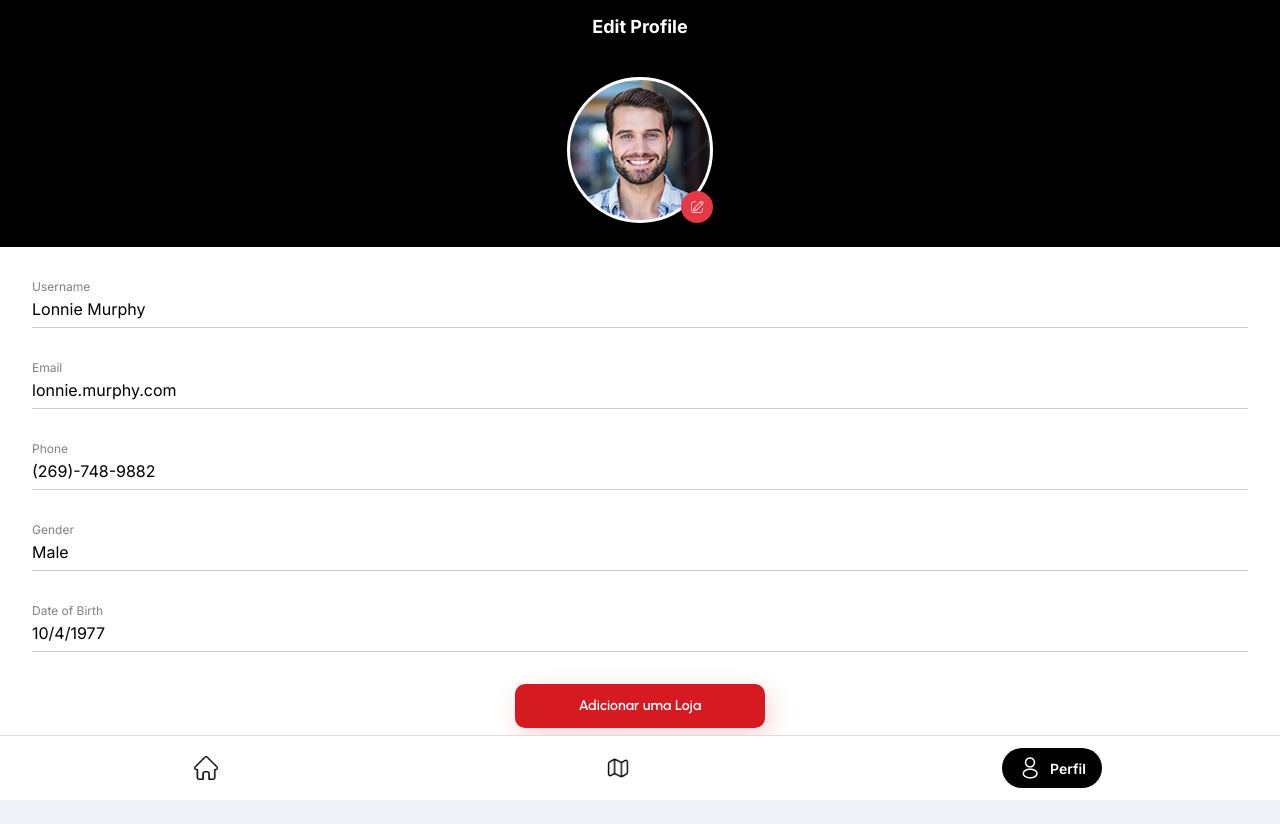
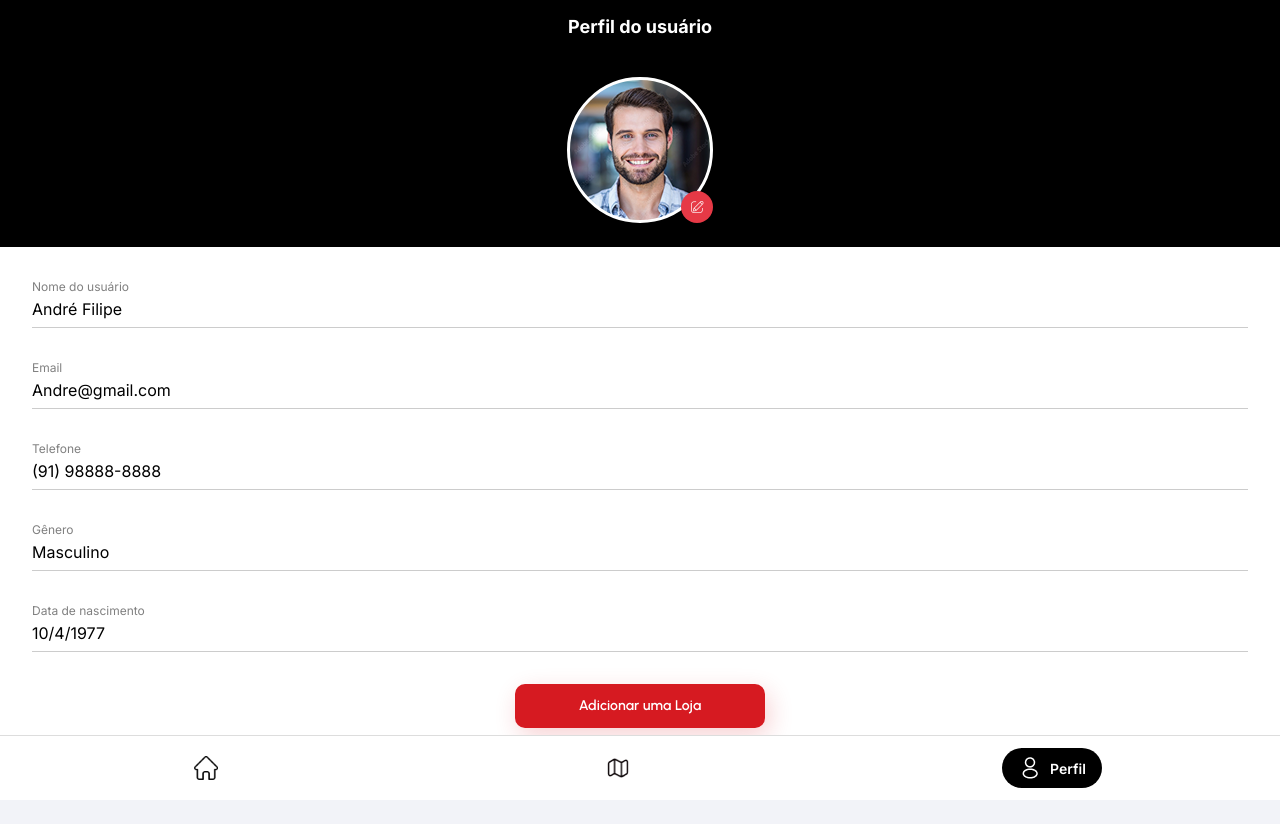
Before and after one commit to MarcAiDev/MarcAiAPP, an Angular app: page /perfil in a window 1280 px wide. Built offline with nearby package versions, Linux system fonts and the light colour scheme.

Commit message:
fix(profile): texto mockado

```diff
--- a/src/app/pages/profile/profile.component.html
+++ b/src/app/pages/profile/profile.component.html
@@ -1,6 +1,6 @@
 <div class="profile-page">
   <div class="profile-header">
-    <span class="title">Edit Profile</span>
+    <span class="title">Perfil do usuário</span>
   </div>
 
   <div class="avatar-section">
@@ -14,23 +14,23 @@
 
   <div class="info-section">
     <div class="info-group">
-      <label>Username</label>
-      <p>Lonnie Murphy</p>
+      <label>Nome do usuário</label>
+      <p>André Filipe</p>
     </div>
     <div class="info-group">
       <label>Email</label>
-      <p>lonnie.murphy.com</p>
+      <p>{{email}}</p>
     </div>
     <div class="info-group">
-      <label>Phone</label>
-      <p>(269)-748-9882</p>
+      <label>Telefone</label>
+      <p>(91) 98888-8888</p>
     </div>
     <div class="info-group">
-      <label>Gender</label>
-      <p>Male</p>
+      <label>Gênero</label>
+      <p>Masculino</p>
     </div>
     <div class="info-group">
-      <label>Date of Birth</label>
+      <label>Data de nascimento</label>
       <p>10/4/1977</p>
     </div>
     <app-main-button button_text="Adicionar uma Loja" routerLink="/addStore"/>
--- a/src/app/pages/profile/profile.component.ts
+++ b/src/app/pages/profile/profile.component.ts
@@ -10,5 +10,5 @@ import { RouterLink } from '@angular/router';
   styleUrl: './profile.component.scss'
 })
 export default class ProfileComponent {
-
+  email:string = 'Andre@gmail.com'
 }
```
